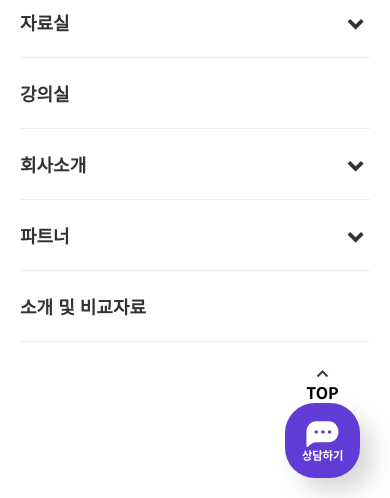
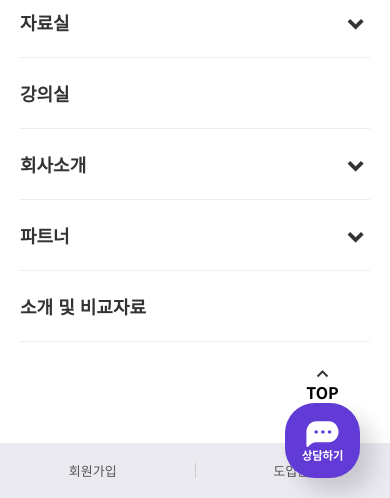
Before and after one commit to juunie-roh/flow-clone-coding, a plain HTML site: page index.html in a window 390 px wide. Both pictures are taken after a click on the element 355 px from the left and 70 px from the top of the page. Shown: the part 346-844 px from the top of the page. Drawn offline with nearby package versions, Linux system fonts and the light colour scheme.

Commit message:
lnb footer update

```diff
--- a/css/main.css
+++ b/css/main.css
@@ -282,6 +282,29 @@ header>.thin>.thin_content>.icon {
   text-decoration: none;
 }
 #lnbMenu .lnb-mobile { display: none; }
+#lnbMenu .lnb-mobile.footer {
+  position: fixed;
+  left: 0; bottom: 0;
+  z-index: 99;
+  display: none;
+  justify-content: space-around; align-items: center;
+  width: 100%; height: 55px;
+  padding: 0;
+  background: #ebeaf1;
+}
+#lnbMenu .lnb-mobile.footer a {
+  display: inline-block;
+  width: 43%;
+  color: #555;
+  font-size: 13px;
+  font-weight: 500;
+  text-align: center;
+}
+#lnbMenu .lnb-mobile.footer i {
+  display: inline-block;
+  width: 1px; height: 15px;
+  background: #ccc;
+}
 
 #lnbSub {
   position: absolute;
@@ -414,6 +437,7 @@ header>.thin>.thin_content>.icon {
   #lnbMenu.on>li { padding: 22px 0; width: 100%; border-bottom: 1px solid var(--bgEee); }
   #lnbMenu.on .lnb-pc { display: none; }
   #lnbMenu.on .lnb-mobile { display: block; }
+  #lnbMenu.on .lnb-mobile.footer { display: flex; }
   #lnbMenu.on>li>span,
   #lnbMenu.on>li>a,
   #lnbSub strong { font-size: 18px; }
--- a/index.html
+++ b/index.html
@@ -154,6 +154,11 @@
               </ul>
             </li>
             <li class="lnb-mobile"><a href="">소개 및 비교자료</a></li>
+            <li class="lnb-mobile footer">
+              <a href="">회원가입</a>
+              <i></i>
+              <a href="">도입문의</a>
+            </li>
           </ul>
 
           <ul id="lnbLogin">
```
Also changed, not shown: pages/project.html (+5 -0 lines), pages/task.html (+5 -0 lines).
